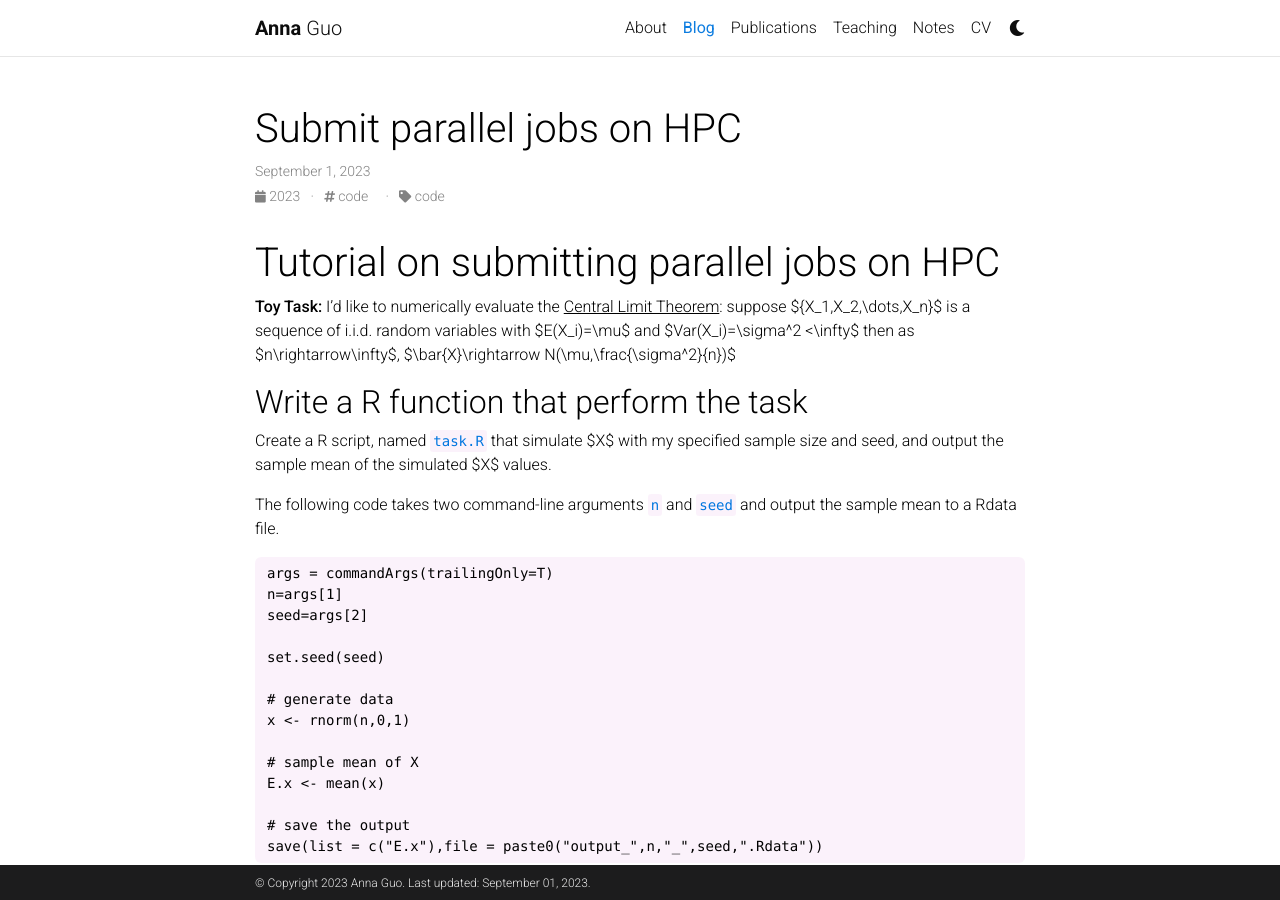
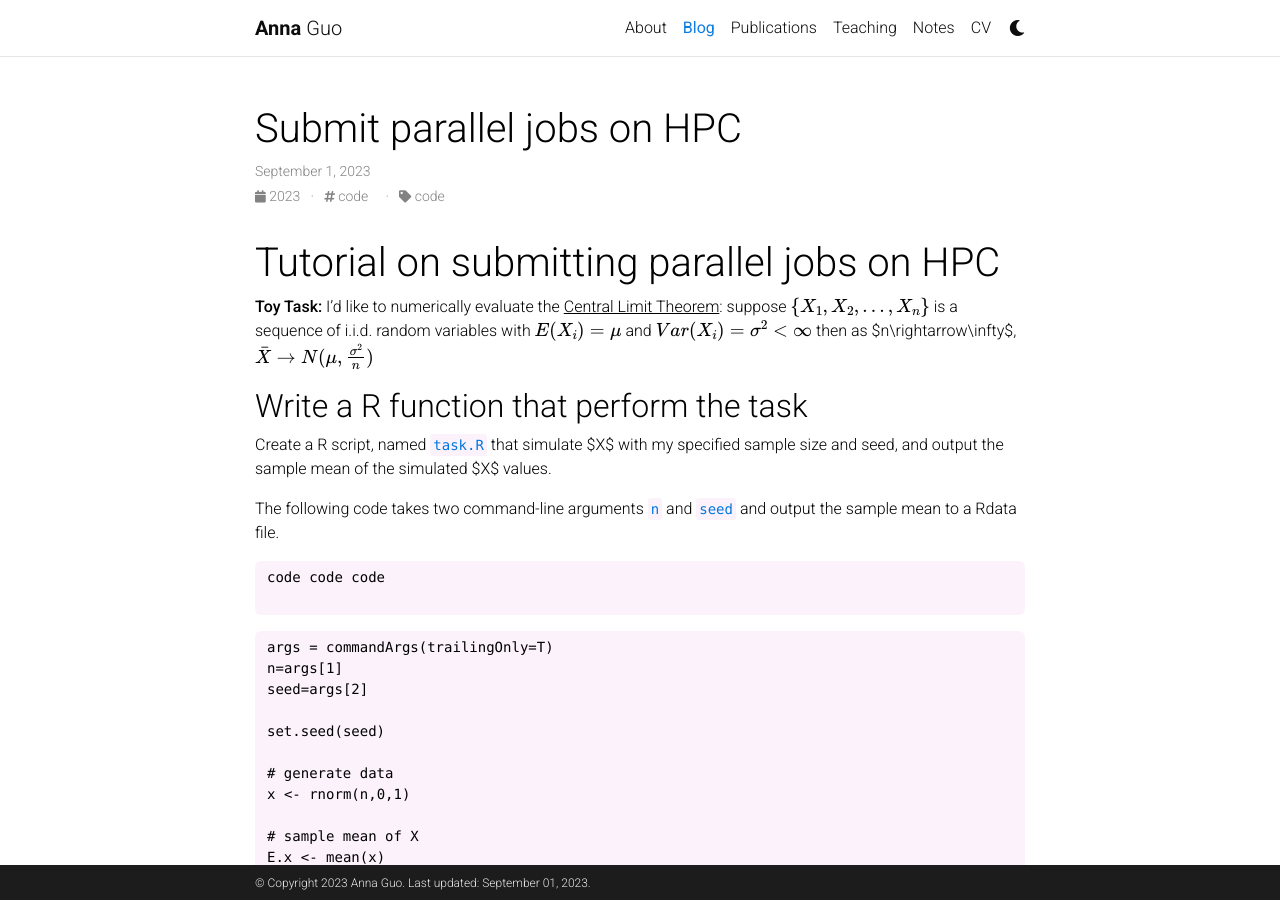
Before and after one commit to annaguo-bios/annaguo-bios.github.io, a Jekyll site: the page built from _posts/2023-9-1-parallel_job.md, in a window 1280 px wide and 900 px high. Built offline with Jekyll 4.4.1, drawn with Linux system fonts in a browser that asks for light colours; comment, search, counter and statistics services are not loaded; a style sheet for code colours, icons or effects is not loaded.

Commit message:
Update 2023-9-1-parallel_job.md

````diff
--- a/_posts/2023-9-1-parallel_job.md
+++ b/_posts/2023-9-1-parallel_job.md
@@ -14,7 +16,7 @@ related_posts: false
 
 # Tutorial on submitting parallel jobs on HPC
 
-**Toy Task:** I'd like to numerically evaluate the <u>Central Limit Theorem</u>: suppose $\{X_1,X_2,\dots,X_n\}$ is a sequence of i.i.d. random variables with $E(X_i)=\mu$ and $Var(X_i)=\sigma^2 <\infty$ then as $n\rightarrow\infty$, $\bar{X}\rightarrow N(\mu,\frac{\sigma^2}{n})$
+**Toy Task:** I'd like to numerically evaluate the <u>Central Limit Theorem</u>: suppose $$\{X_1,X_2,\dots,X_n\}$$ is a sequence of i.i.d. random variables with $$E(X_i)=\mu$$ and $$Var(X_i)=\sigma^2 <\infty$$ then as $n\rightarrow\infty$, $$\bar{X}\rightarrow N(\mu,\frac{\sigma^2}{n})$$
 
 
 
@@ -23,6 +25,11 @@ related_posts: false
 Create a R script, named `task.R` that simulate $X$ with my specified sample size and seed, and output the sample mean of the simulated $X$ values.
 
 The following code takes two command-line arguments `n` and `seed` and output the sample mean to a Rdata file.
+
+```c++
+code code code
+
+```
 
 ```R
 args = commandArgs(trailingOnly=T)
@@ -40,6 +47,8 @@ E.x <- mean(x)
 # save the output
 save(list = c("E.x"),file = paste0("output_",n,"_",seed,".Rdata"))
 ```
+
+
 
 ***Note:*** How to create the *task.R* file in linux?
 
````
Also changed, not shown: other parts of _posts/2023-9-1-parallel_job.md (+2 -0 lines).
